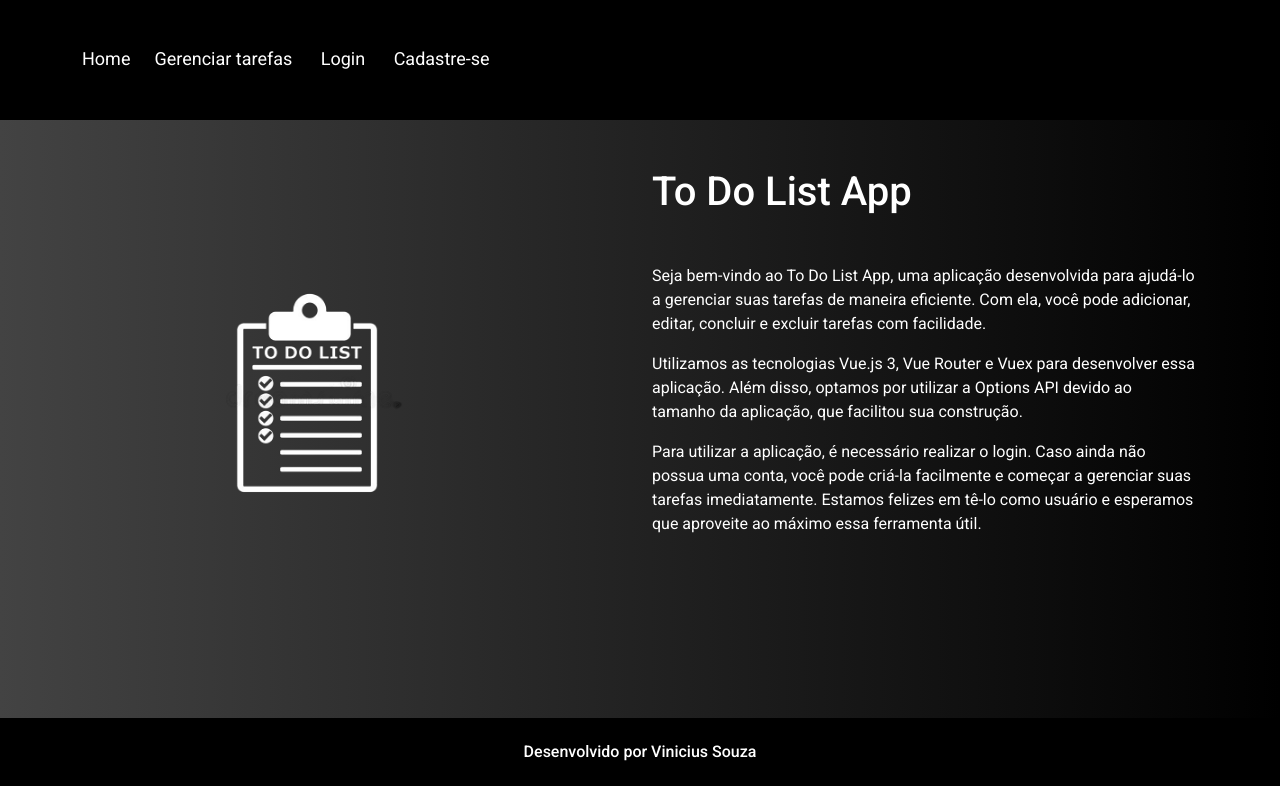
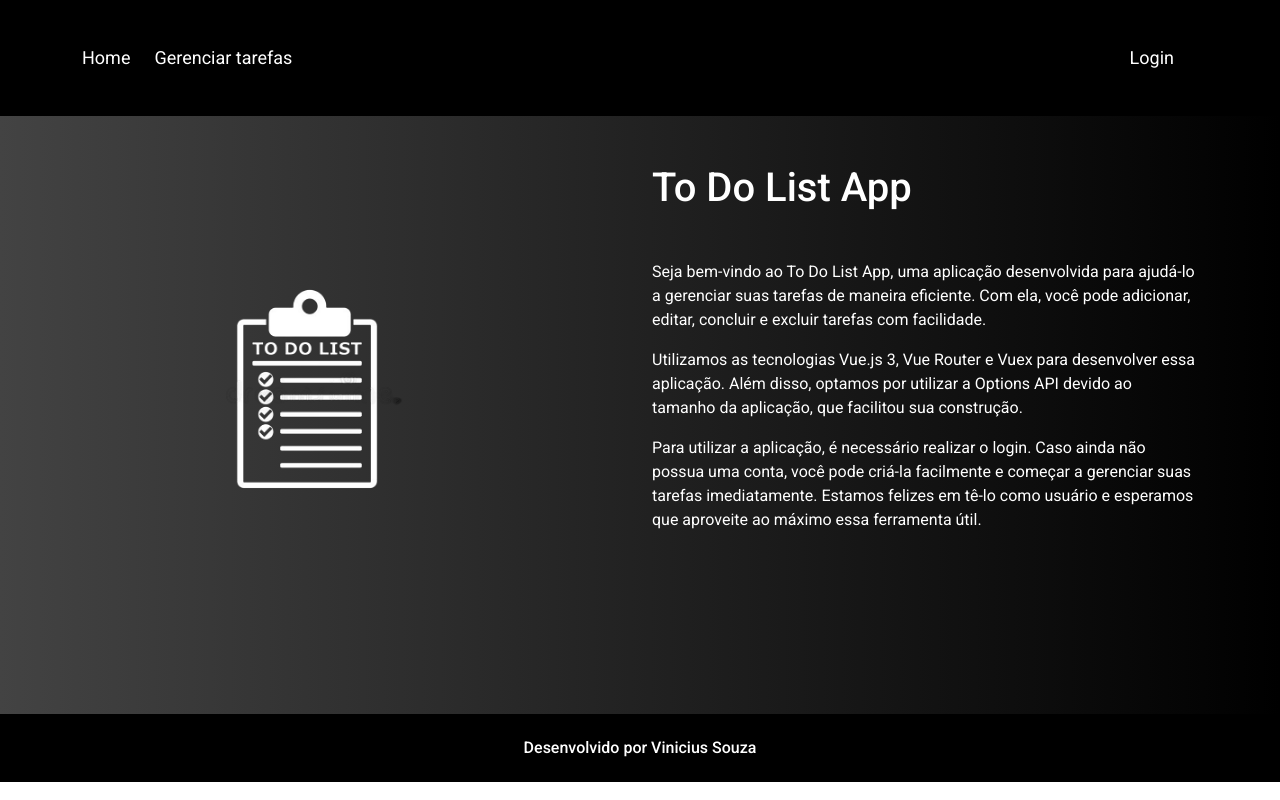
Before and after one commit to ViniciusSSouza23/todolistvue3, a Vue app: page / in a window 1280 px wide. Built offline with nearby package versions, Linux system fonts and the light colour scheme.

Commit message:
adjusting header and add logout

```diff
--- a/src/components/HeaderComponent.vue
+++ b/src/components/HeaderComponent.vue
@@ -1,24 +1,49 @@
 <template>
   <header class="header-component">
     <div class="container py-5">
-      <router-link to="/">Home</router-link>
-      <router-link :to="{ name: 'taskManager' }">Gerenciar tarefas</router-link>
-      <router-link :to="{ name: 'login' }"> Login</router-link>
-      <router-link :to="{ name: 'register' }"> Cadastre-se</router-link>
+      <div class="d-flex align-items-center">
+        <router-link to="/">Home</router-link>
+        <router-link :to="{ name: 'taskManager' }"
+          >Gerenciar tarefas</router-link
+        >
+        <div class="flex-fill"></div>
+        <router-link v-if="!hasUser" :to="{ name: 'login' }">
+          Login</router-link
+        >
+        <button class="btn" @click="logout" v-else>Sair</button>
+      </div>
     </div>
   </header>
 </template>
 <script>
+import { ElMessage } from "element-plus";
 export default {
-  mounted(){
-    console.log(this.$store.state.user)
-  }
-}
+  computed: {
+    hasUser() {
+      if (this.$store.state.user.user && this.$store.state.user.user.id) {
+        return true;
+      } else {
+        return false;
+      }
+    },
+  },
+  methods: {
+    logout() {
+      this.$store.state.user.user = {};
+      ElMessage({
+        type: "success",
+        showClose: true,
+        message: "Deslogado com sucesso",
+      });
+    },
+  },
+};
 </script>
 <style lang="scss" scoped>
 .header-component {
   background-color: #000;
-  a {
+  a,
+  .btn {
     text-decoration: none;
     color: #fff;
     margin-right: 1.5rem;
```
